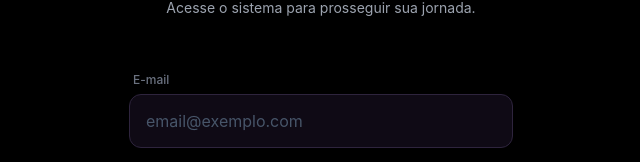
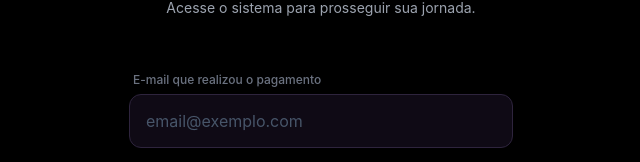
Before and after one commit to jaleski01/DESVICIAR-VERCEL, a React (Vite) app: page / in a window 1280 px wide. Shown: the part 266-428 px from the top of the page, without its empty margins (319-959 px from the left). Built offline with nearby package versions, Linux system fonts and the light colour scheme; no server answers.

Commit message:
fix(login): Clarify email field label
Update the label for the email input on the login screen to be more specific: "E-mail que realizou o pagamento" (Email used for payment) to guide users better.

```diff
--- a/screens/LoginScreen.tsx
+++ b/screens/LoginScreen.tsx
@@ -199,7 +199,7 @@ export const LoginScreen: React.FC = () => {
                           </div>
                         )}
                         <div className="space-y-1">
-                          <label className="text-xs font-medium ml-1 text-gray-500">E-mail</label>
+                          <label className="text-xs font-medium ml-1 text-gray-500">E-mail que realizou o pagamento</label>
                           <div className="flex items-center rounded-xl px-4 py-3.5 bg-[#0F0A15] border border-[#2E243D] focus-within:ring-1 focus-within:ring-violet-500 transition-all">
                             <input
                               type="email"
```
